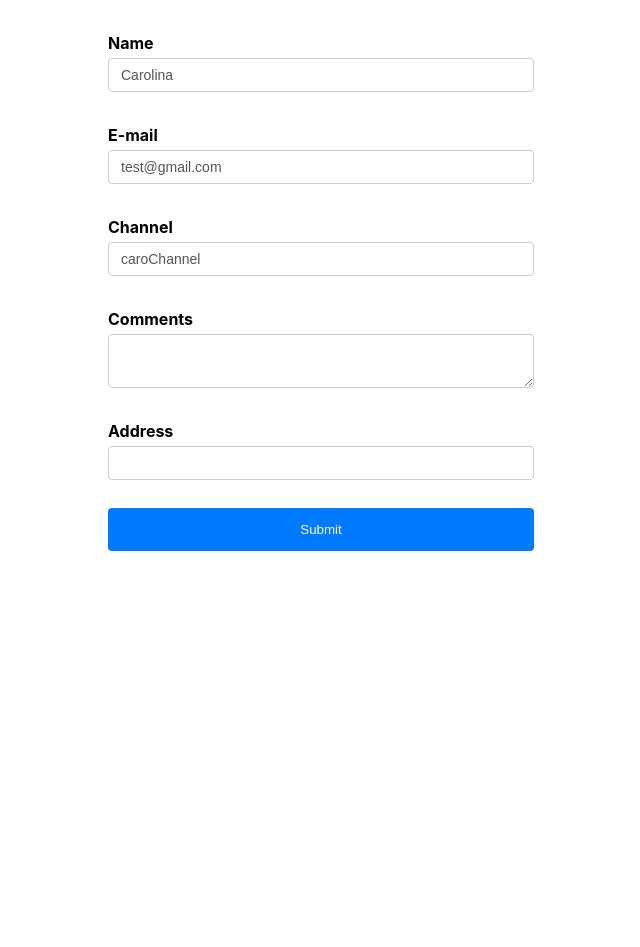
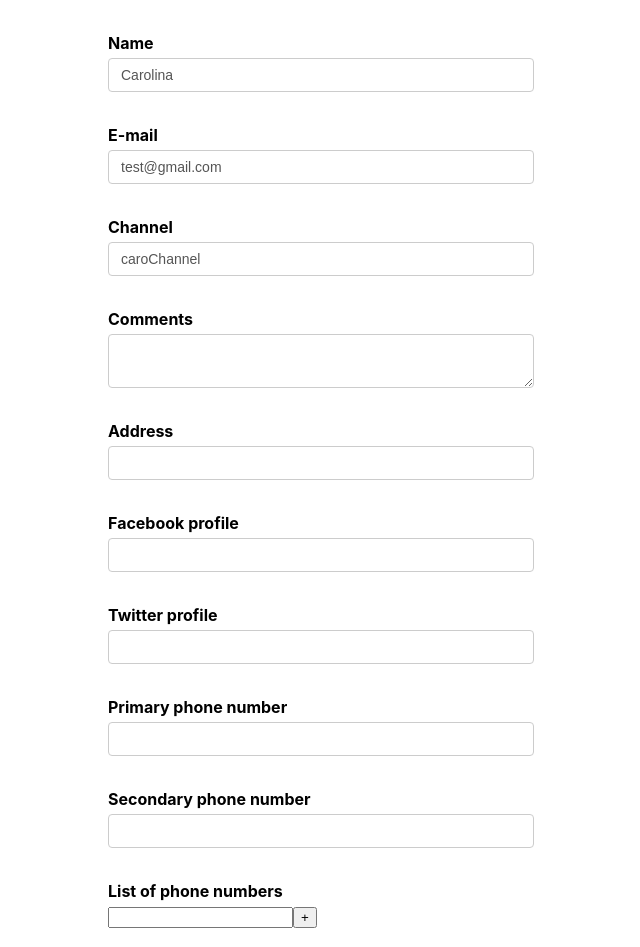
Before and after one commit to CaroTodt/React-Formik, a React (Create React App) app in the folder demo-formik-react/: page / in a window 1280 px wide. Shown: the top 947 px of the page, without its empty margins (319-959 px from the left). Before the commit the page ends 800 px from the top, so only its background shows below. Built offline with nearby package versions, Linux system fonts and the light colour scheme.

Commit message:
fieldArray in form

```diff
--- a/demo-formik-react/src/App.css
+++ b/demo-formik-react/src/App.css
@@ -26,7 +26,7 @@ textarea{
   /* margin-bottom: 20px; */
 }
 
-button {
+/* button {
   width: 100%;
   background-color: #007bff;
   color: white;
@@ -35,7 +35,7 @@ button {
   border: none;
   border-radius: 4px;
   cursor: pointer;
-}
+} */
 
 .form-control{
   margin-bottom: 20px;
--- /dev/null
+++ b/demo-formik-react/src/components/TextError.js
@@ -0,0 +1,11 @@
+import React from 'react'
+
+function TextError(props) {
+    return (
+        <div className='error'>
+          {props.children}
+        </div>
+    )
+}
+
+export default TextError
--- a/demo-formik-react/src/components/YoutubeForm.js
+++ b/demo-formik-react/src/components/YoutubeForm.js
@@ -1,13 +1,20 @@
 import React from 'react';
-import { Formik , Form, Field, ErrorMessage} from 'formik';
+import { Formik, Form, Field, ErrorMessage, FieldArray } from 'formik';
 import * as Yup from 'yup'
+import TextError from './TextError';
 
 const initialValues = {
     name: 'Carolina',
     email: 'test@gmail.com',
     channel: 'caroChannel',
-    comments:'',
-    address:''
+    comments: '',
+    address: '',
+    social: {
+        facebook: '',
+        twitter: ''
+    },
+    phoneNumbers: ['', ''],
+    phNumbers: ['']
 }
 
 const onSubmit = values => {
@@ -18,55 +25,103 @@ const onSubmit = values => {
 const validationSchema = Yup.object({
     name: Yup.string().required('Required!'),
     email: Yup.string().email('Invalid email format!').required('Required'),
-    channel:Yup.string().required('Required!')
+    channel: Yup.string().required('Required!')
 })
 
 function YoutubeForm() {
     return (
         <Formik
-        initialValues={initialValues}
-        validationSchema={validationSchema}
-        onSubmit={onSubmit}>
+            initialValues={initialValues}
+            validationSchema={validationSchema}
+            onSubmit={onSubmit}>
             <Form>
                 <div className='form-control'>
                     <label htmlFor="name" >Name</label>
                     <Field type="text" id="name" name="name" />
-                    <ErrorMessage name='name'/>
+                    <ErrorMessage name='name' component={TextError} />
                 </div>
                 <div className='form-control'>
                     <label htmlFor="email" >E-mail</label>
                     <Field type="email" id="email" name="email" />
-                    <ErrorMessage name='email'/>
+                    <ErrorMessage name='email'>
+                        {
+                            errorMsg => <div className='error'>{errorMsg} </div>
+                        }
+                    </ErrorMessage>
                 </div>
                 <div className='form-control'>
                     <label htmlFor="channel" >Channel</label>
-                    <Field type="text" id="channel" name="channel"/>
-                    <ErrorMessage name='channel'/>
+                    <Field type="text" id="channel" name="channel" />
+                    <ErrorMessage name='channel' />
                 </div>
                 <div className='form-control'>
                     <label htmlFor="comments" >Comments</label>
-                    <Field as="textarea" id="comments" name="comments"/>
+                    <Field as="textarea" id="comments" name="comments" />
                     {/* <ErrorMessage name='comments'/> */}
                 </div>
                 <div className='form-control'>
                     <label htmlFor="address" >Address</label>
                     <Field name="address">
                         {
-                            (props)=>{
-                                const {field, form, meta}= props
+                            (props) => {
+                                const { field, form, meta } = props
                                 console.log('Render props', props)
-                                return( <div>
+                                return (<div>
                                     <input type='text' id="address" {...field} />
-                                    {meta.touched && meta.error ? <div>{meta.error}</div>:null}
-                                    </div>
-                            )}
+                                    {meta.touched && meta.error ? <div>{meta.error}</div> : null}
+                                </div>
+                                )
+                            }
                         }
-                        </Field>
+                    </Field>
                     {/* <ErrorMessage name='comments'/> */}
                 </div>
+                <div className='form-control'>
+                    <label htmlFor="facebook">Facebook profile</label>
+                    <Field type='text' id='facebook' name='social.facebook' />
+                </div>
+                <div className='form-control'>
+                    <label htmlFor="twitter">Twitter profile</label>
+                    <Field type='text' id='twitter' name='social.twitter' />
+                </div>
+                <div className='form-control'>
+                    <label htmlFor="primaryPh">Primary phone number</label>
+                    <Field type='text' id='primaryPh' name='phoneNumbers[0]' />
+                </div>
+                <div className='form-control'>
+                    <label htmlFor="secondaryPh">Secondary phone number</label>
+                    <Field type='text' id='secondaryPh' name='phoneNumbers[1]' />
+                </div>
 
+                <div className='form-control'>
+                    <label>List of phone numbers</label>
+                    <FieldArray name='phNumbers'>
+                        {
+                            (fieldArrayProps) => {
+                                console.log('fieldArrayProps', fieldArrayProps)
+                                const { push, remove, form } = fieldArrayProps
+                                const { values } = form
+                                const { phNumbers } = values
+                                return <div>
+                                    {
+                                        phNumbers.map((phNumber, index) => (
+                                            <div key={index}>
+                                                <Field name={`phNumbers[${index}]`} />
+                                                {
+                                                    index > 0 && (
+                                                        <button type='button' onClick={() => remove(index)}>-</button>
+                                                    )
+                                                }
+                                                <button type='button' onClick={() => push('')}>+</button>
+                                            </div>
+                                        ))
+                                    }
+                                </div>
+                            }
+                        }
+                    </FieldArray>
+                </div>
                 <button type='submit'>Submit</button>
-
             </Form>
         </Formik>
     )
```
